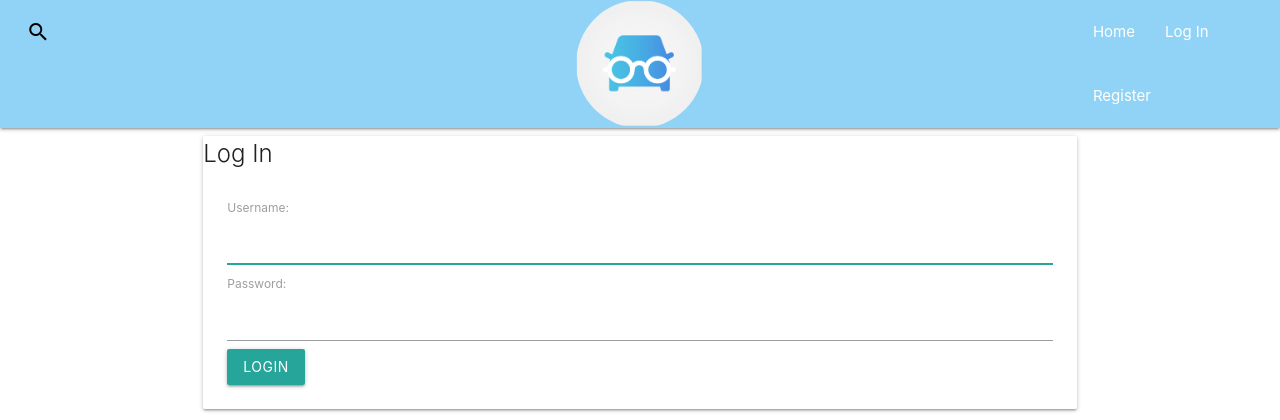
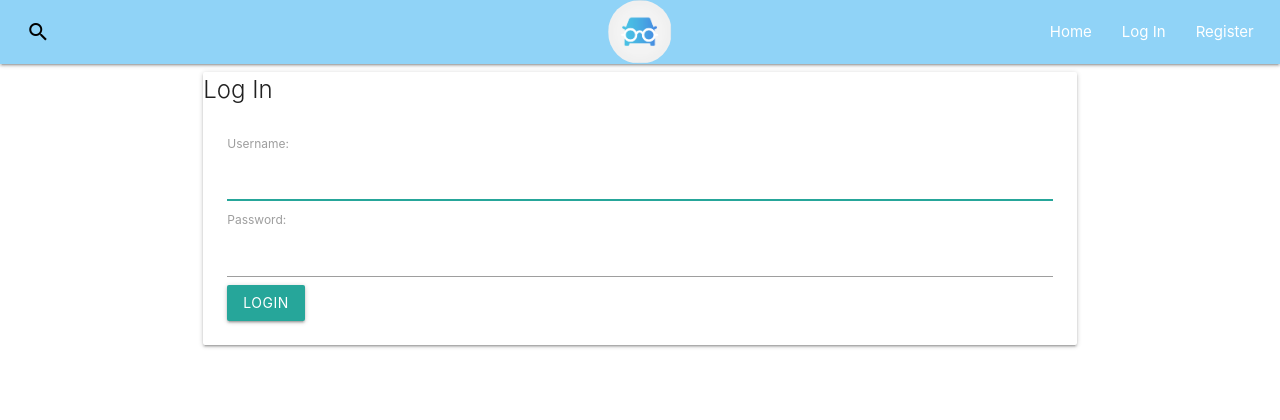
Before and after one commit to th3dougler/freepark, a Django app: page /accounts/login/ in a window 1280 px wide. Shown: the top 420 px of the page. Run offline with Django 3.2, Linux system fonts and the light colour scheme; some libraries are stand-ins or nearby versions.

Commit message:
fix navbar size on medium display

```diff
--- a/freepark/settings.py
+++ b/freepark/settings.py
@@ -97,10 +97,10 @@ DATABASES = {
     }
 }
 
-import dj_database_url
+""" import dj_database_url
 db_from_env = dj_database_url.config(conn_max_age=600)
 DATABASES['default'].update(db_from_env)
-
+ """
 
 # Password validation
 # https://docs.djangoproject.com/en/3.1/ref/settings/#auth-password-validators
--- a/main_app/templates/base.html
+++ b/main_app/templates/base.html
@@ -20,7 +20,7 @@
 <body>
     <nav id="nav-bar">
         <div id="nav-wrapper" class="nav-wrapper row">
-            <div class="col s10">
+            <div class="col s8">
                 <form>
                     <div class="input-field">
                       <input id="search" name="search" type="search" required>
@@ -29,7 +29,7 @@
                     </div>
                 </form>
             </div>
-            <div class="col s2">
+            <div class="col s4">
                 <a href="#!" class="brand-logo center"><img id="logo" class="circle" src="{% static 'images/logo.png' %}" alt="Logo"></a>
                 <a href="#" data-target="mobile-demo" class="sidenav-trigger right"><i class="material-icons">menu</i></a>
                 <ul class="right hide-on-med-and-down">
```
